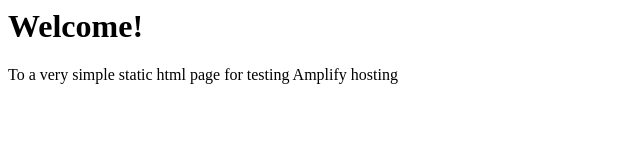
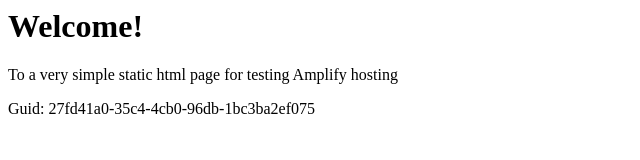
Before and after one commit to aws-aemilia-dub/Github-PR-Commit-Integration-Test-DoNotTouch-Gith-P5X5MO5I-v1-prod-eu-west-1, a website: page src/index.html in a window 1280 px wide. Shown: the whole page, without its empty margins (0-640 px from the left). Drawn offline with Linux system fonts and the light colour scheme.

Commit message:
commit from integ tests

```diff
--- a/src/index.html
+++ b/src/index.html
@@ -1,3 +1,5 @@
+
+
 <html lang="en">
 
 <head>
@@ -10,6 +12,6 @@
 <body>
     <h1>Welcome!</h1>
     <p>To a very simple static html page for testing Amplify hosting</p>
-</body>
+    <p>Guid: 27fd41a0-35c4-4cb0-96db-1bc3ba2ef075</p></body>
 
 </html>
```
